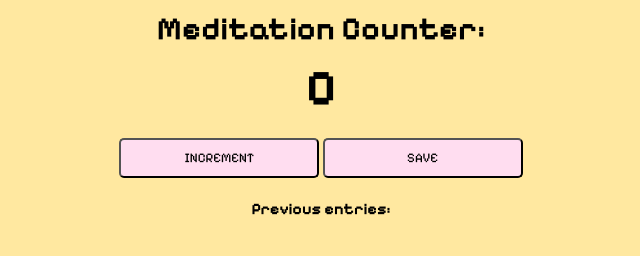
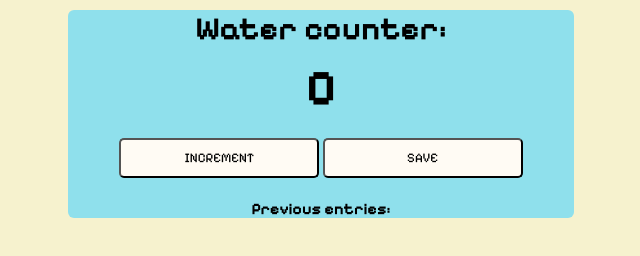
Before and after one commit to its-natasha/1_water-counter, a plain HTML site: page index.html in a window 1280 px wide. Shown: the whole page, without its empty margins (319-959 px from the left). Drawn offline with Linux system fonts and the light colour scheme.

Commit message:
Add files via upload

```diff
--- a/index.css
+++ b/index.css
@@ -6,17 +6,21 @@
 }
 
 body {
-    // background-image: url("station.jpg");
-    background-color: #FFE8A0;
+    background-color: #F6F2CE;
     background-size: cover;
     font-family: "Pixelify Sans", serif;
     font-weight: bold;
     text-align: center;
+    color: black;
 }
 
 
 .container {
-    width: 100%
+    background-color: #8FE0EC;
+    width: 40%;
+    border: 1;
+    border-radius: 6px;
+    margin: 0 auto;
 }
 
 h1 {
@@ -39,17 +43,16 @@ button {
     width: 200px;
     margin-bottom: 5px;
     border-radius: 5px;
+    width: 80%; /* Adjusts based on screen size */
+    max-width: 200px; /* Limits the max width on large screens */
 }
 
-#increment-btn {
-    background: #FFDDF0;
-}
-
+#increment-btn,
 #save-btn {
-    background: #FFDDF0;
+    background: #FFFBF4;
 }
 
 #increment-btn:hover,
 #save-btn:hover {
-    background-color: #FBB6F9;
+    background-color: #D6EEFC;
 }
--- a/index.html
+++ b/index.html
@@ -2,17 +2,22 @@
     <link rel="preconnect" href="https://fonts.googleapis.com">
     <link rel="preconnect" href="https://fonts.gstatic.com" crossorigin>
     <link href="https://fonts.googleapis.com/css2?family=Pixelify+Sans:wght@400..700&display=swap" rel="stylesheet">
+    <meta name="viewport" content="width=device-width, initial-scale=1.0">
+
     <head>
         <link rel="stylesheet" href="index.css">
     </head>
     <body>
-        <p id="greeting-el"></p>
-        <h1>Meditation Counter:</h1>
-        <h2 id="count-el">0</h2>
-        <button id="increment-btn" onclick="increment()">INCREMENT</button>
-        <button id="save-btn" onclick="save()">SAVE</button>
-        <p id="save-el">Previous entries: </p>
-        <div>
+        <div class="container">
+            <p id="greeting-el"></p>
+            <h1>Water counter:</h1>
+            <h2 id="count-el">0</h2>
+            <button id="increment-btn" onclick="increment()">INCREMENT</button>
+            <button id="save-btn" onclick="save()">SAVE</button>
+            <p id="save-el">Previous entries: </p>
+        </div>
+
+    </body>
         <script src="index.js">
         </script>
     </body>
```
